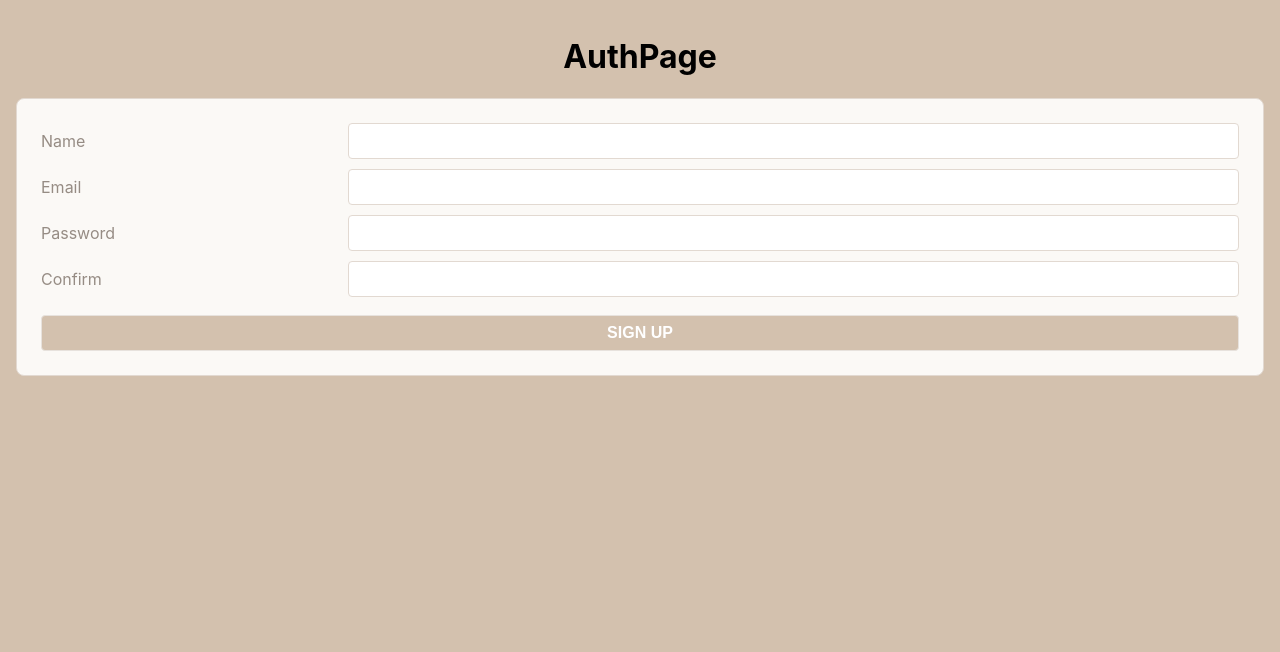
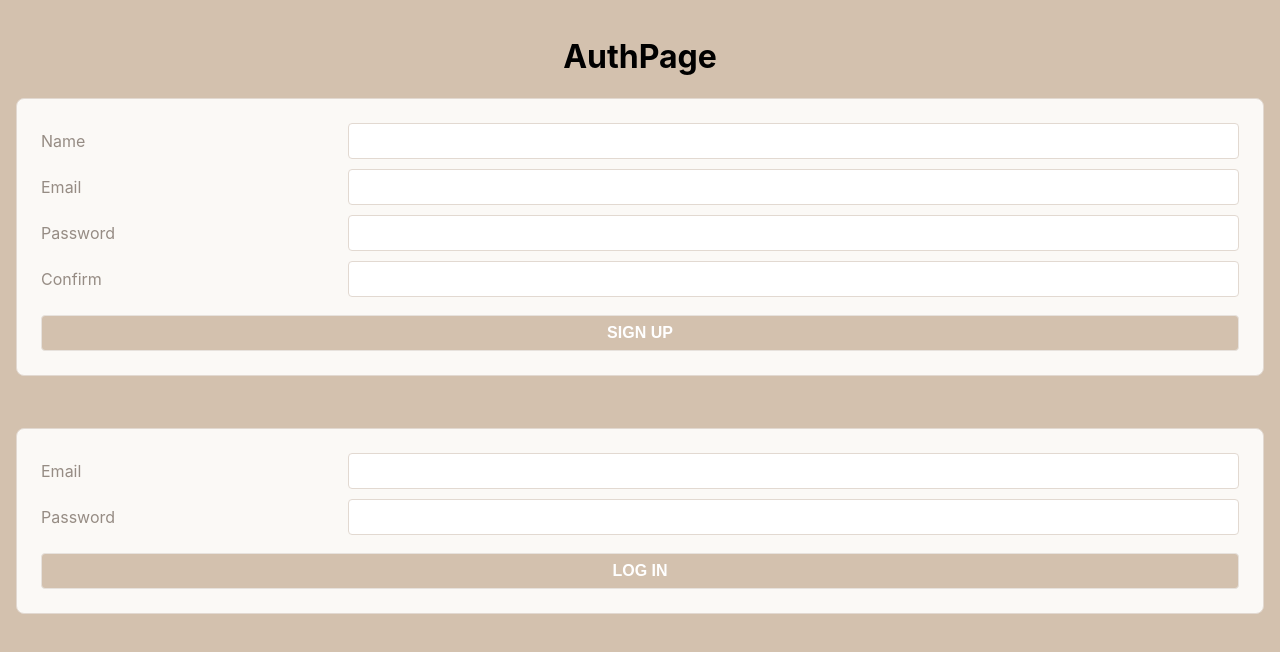
Before and after one commit to mgrebowicz-zz/react-puppies, a React (Create React App) app: page /puppies in a window 1280 px wide. Shown: the top 652 px of the page. Built offline with nearby package versions, Linux system fonts and the light colour scheme.

Commit message:
finsih part 6

```diff
--- a/controllers/api/users.js
+++ b/controllers/api/users.js
@@ -8,16 +8,10 @@ module.exports = {
 
 async function create(req, res) {
     try {
-        // Add the user to the database
         const user = await User.create(req.body);
-        // token will be a string
         const token = createJWT(user);
-        // Yes, we can use res.json to send back just a string
-        // The client code take this into consideration
         res.json(token);
     } catch (err) {
-        // Client will check for non-2xx status code
-        // 400 = Bad Request
         res.status(400).json(err);
     }
 }
--- /dev/null
+++ b/src/components/LoginForm/LoginForm.jsx
@@ -0,0 +1,40 @@
+import { useState } from 'react';
+import * as usersService from '../../utilities/users-service';
+
+export default function LogIn({ setUser }) {
+    const [credentials, setCredentials] = useState({
+        email: '',
+        password: ''
+    });
+    const [error, setError] = useState('');
+
+    function handleChange(evt) {
+        setCredentials({ ...credentials, [evt.target.name]: evt.target.value });
+        setError('');
+    }
+
+    async function handleSubmit(evt) {
+        evt.preventDefault();
+        try {
+            const user = await usersService.login(credentials);
+            setUser(user);
+        } catch {
+            setError('Log In Failed - Try Again');
+        }
+    }
+
+    return (
+        <div>
+            <div className="form-container" onSubmit={handleSubmit}>
+                <form autoComplete="off" >
+                    <label>Email</label>
+                    <input type="text" name="email" value={credentials.email} onChange={handleChange} required />
+                    <label>Password</label>
+                    <input type="password" name="password" value={credentials.password} onChange={handleChange} required />
+                    <button type="submit">LOG IN</button>
+                </form>
+            </div>
+            <p className="error-message">&nbsp;{error}</p>
+        </div>
+    );
+}
--- a/src/components/NavBar/NavBar.jsx
+++ b/src/components/NavBar/NavBar.jsx
@@ -1,12 +1,19 @@
-// Don't forget the import
 import { Link } from 'react-router-dom';
+import * as userService from '../../utilities/users-service';
 
-export default function NavBar() {
+
+export default function NavBar(user, setUser) {
+    function handleLogOut() {
+        userService.logOut();
+        setUser(null);
+    }
     return (
         <nav>
             <Link to="/puppies">Puppy History</Link>
-      &nbsp; | &nbsp;
+            &nbsp; | &nbsp;
             <Link to="/puppies/new">New Puppy</Link>
+             &nbsp;&nbsp;<span>Welcome, {user.name}</span>
+            &nbsp;&nbsp;<Link to="" onClick={handleLogOut}>Log Out</Link>
         </nav>
     );
 }
--- a/src/pages/App/App.jsx
+++ b/src/pages/App/App.jsx
@@ -1,22 +1,24 @@
 import { useState } from 'react';
 import { Route, Switch, Redirect } from 'react-router-dom';
+import { getUser } from '../../utilities/users-service';
+import './App.css';
 import AuthPage from '../AuthPage/AuthPage';
 import NewPuppyPage from '../NewPuppyPage/NewPuppyPage';
 import PuppyHistoryPage from '../PuppyHistoryPage/PuppyHistoryPage';
 import NavBar from '../../components/NavBar/NavBar';
-import './App.css';
+
 
 export default function App() {
-  const [user, setUser] = useState(null);
+  const [user, setUser] = useState(getUser());
 
   return (
     <main className="App">
       { user ?
         <>
-        <NavBar />
+        <NavBar user={user} setUser={setUser} />
         <Switch>
             <Route path="/puppies/new">
-              <NewPuppyPage />
+              <NewPuppyPage user={user} setUser={setUser}/>
             </Route>
             <Route path="/puppies">
               <PuppyHistoryPage />
@@ -25,7 +27,7 @@ export default function App() {
           </Switch>
         </>
         :
-        <AuthPage />
+        <AuthPage setUser={setUser} />
       }
     </main>
   );
--- a/src/pages/AuthPage/AuthPage.jsx
+++ b/src/pages/AuthPage/AuthPage.jsx
@@ -1,10 +1,13 @@
+// import { useState } from 'react';
 import SignUpForm from '../../components/SignUpForm/SignUpForm'
+import LoginForm from '../../components/LoginForm/LoginForm';
 
 export default function AuthPage() {
     return(
         <main>
             <h1>AuthPage</h1>
             <SignUpForm />
+            <LoginForm />
         </main>
     );
 }
--- /dev/null
+++ b/src/utilities/send-request.js
@@ -0,0 +1,23 @@
+import { getToken } from './users-service';
+
+export default async function sendRequest(url, method = 'GET', payload = null) {
+    // Fetch takes an optional options object as the 2nd argument
+    // used to include a data payload, set headers, etc.
+    const options = { method };
+    if (payload) {
+        options.headers = { 'Content-Type': 'application/json' };
+        options.body = JSON.stringify(payload);
+    }
+    const token = getToken();
+    if (token) {
+        // Ensure headers object exists
+        options.headers = options.headers || {};
+        // Add token to an Authorization header
+        // Prefacing with 'Bearer' is recommended in the HTTP specification
+        options.headers.Authorization = `Bearer ${token}`;
+    }
+    const res = await fetch(url, options);
+    // res.ok will be false if the status code set to 4xx in the controller action
+    if (res.ok) return res.json();
+    throw new Error('Bad Request');
+}
--- a/src/utilities/users-api.js
+++ b/src/utilities/users-api.js
@@ -1,4 +1,5 @@
 // This is the base path of the Express route we'll define
+import sendRequest from './send-request';
 const BASE_URL = '/api/users';
 
 export async function signUp(userData) {
@@ -19,3 +20,7 @@ export async function signUp(userData) {
         throw new Error('Invalid Sign Up');
     }
 }
+
+export function login(credentials) {
+    return sendRequest(`${BASE_URL}/login`, 'POST', credentials);
+}
--- a/src/utilities/users-service.js
+++ b/src/utilities/users-service.js
@@ -2,12 +2,40 @@ import * as usersAPI from './users-api';
 
 export async function signUp(userData) {
     try {
-        // Delegate the network request code to the users-api.js API module
-        // which will ultimately return a JSON Web Token (JWT)
         const token = await usersAPI.signUp(userData);
-        // Baby step by returning whatever is sent back by the server
-        return token;
+        localStorage.setItem('token', token);
+        return getUser();
     } catch {
         throw new Error('Invalid Sign Up');
     }
 }
+
+export function getToken() {
+    const token = localStorage.getItem('token');
+    if (!token) return null;
+    const payload = JSON.parse(atob(token.split('.')[1]));
+    if (payload.exp < Date.now() / 1000) {
+        localStorage.removeItem('token');
+        return null;
+    }
+    return token;
+}
+
+export function getUser() {
+    const token = getToken();
+    return token ? JSON.parse(atob(token.split('.')[1])).user : null;
+}
+
+export function logOut() {
+    localStorage.removeItem('token');
+}
+
+export async function login(credentials) {
+    try {
+        const token = await usersAPI.login(credentials);
+        localStorage.setItem('token', token);
+        return getUser();
+    } catch {
+        throw new Error('Bad Credentials');
+    }
+}
```
Also changed, not shown: 1 other file (tests, documents, lock files or other folders).
